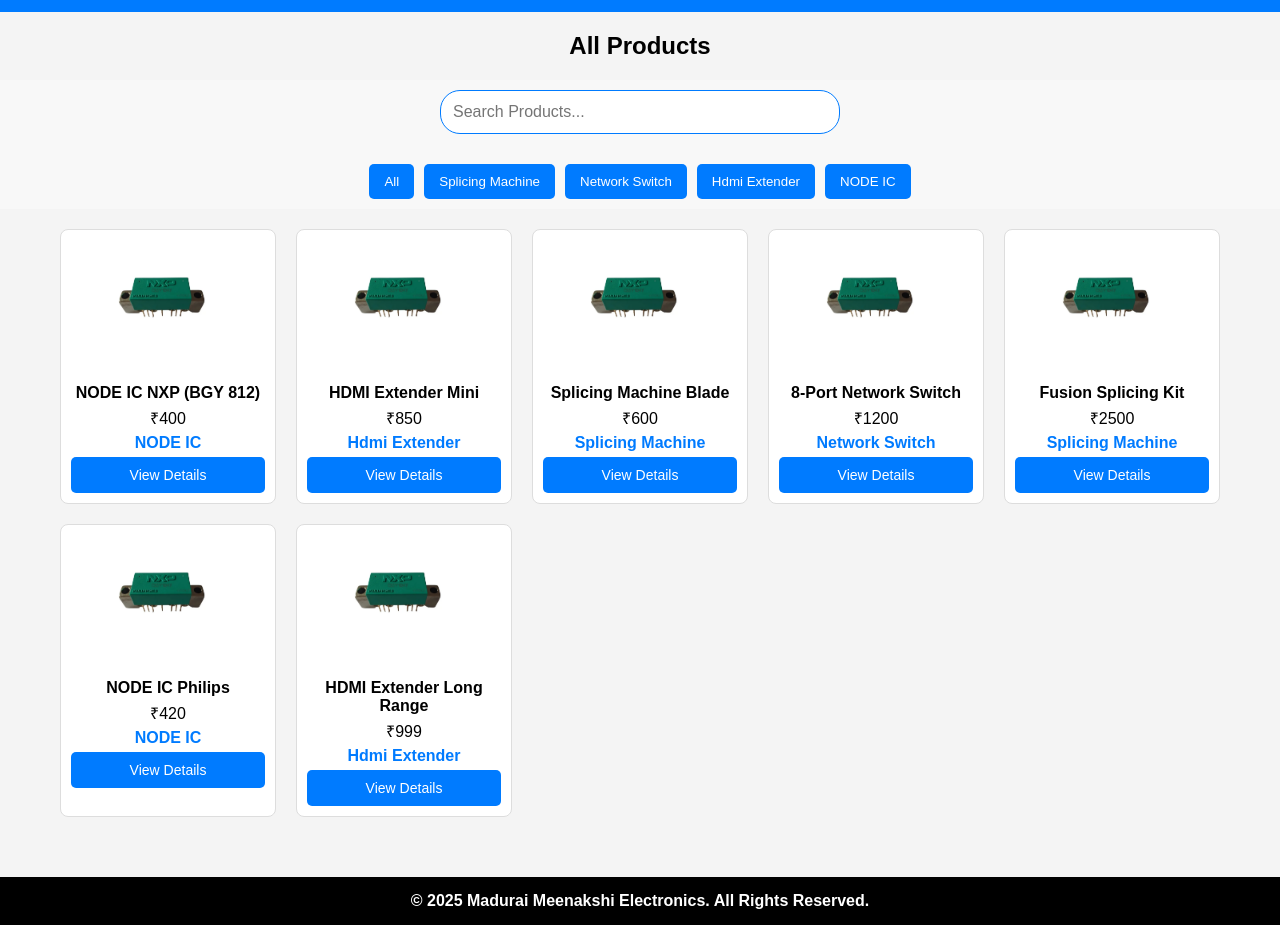
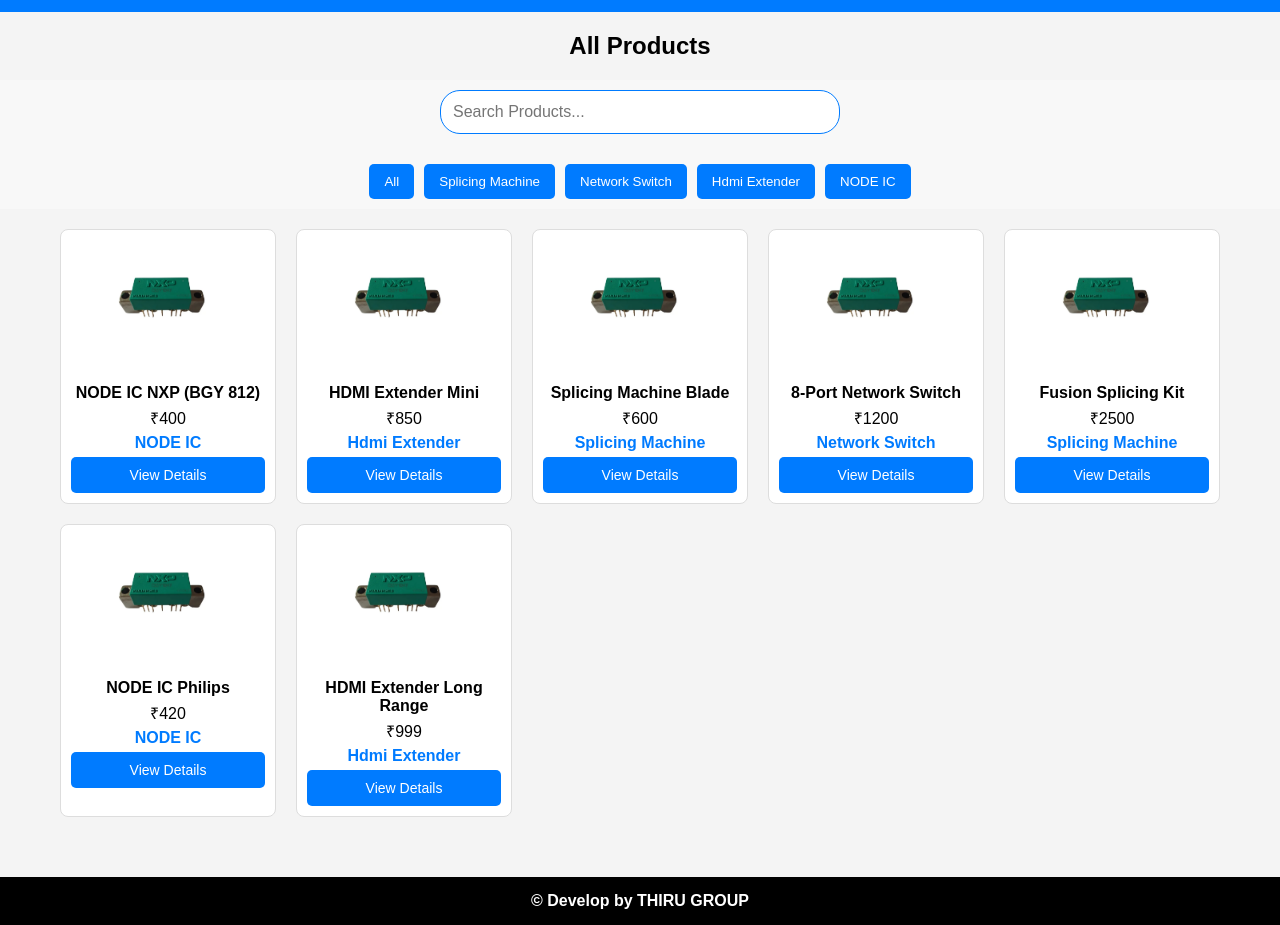
Before and after one commit to Thirunal/mme, a plain HTML site: page index.html in a window 1280 px wide. Shown: the part 92-1017 px from the top of the page. Drawn offline with Linux system fonts and the light colour scheme.

Commit message:
index.html

```diff
--- a/index.html
+++ b/index.html
@@ -229,7 +229,7 @@
   </div>
 
   <div class="footer">
-    &copy; 2025 Madurai Meenakshi Electronics. All Rights Reserved.
+    &copy; Develop by THIRU GROUP
   </div>
 
   <script>
```
